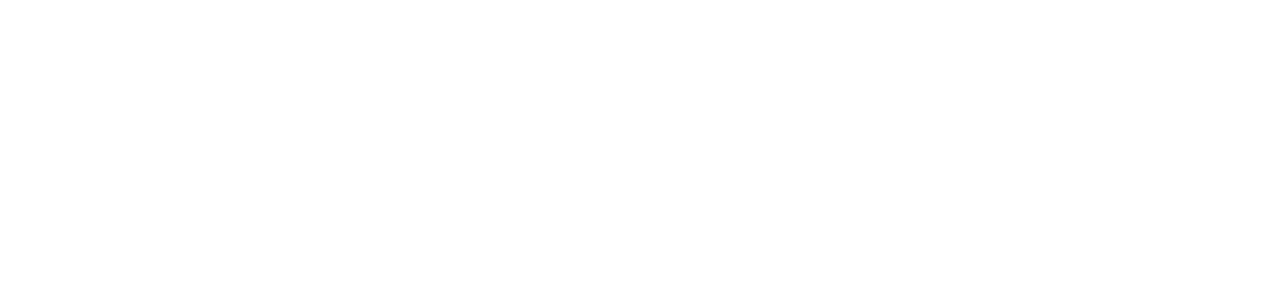
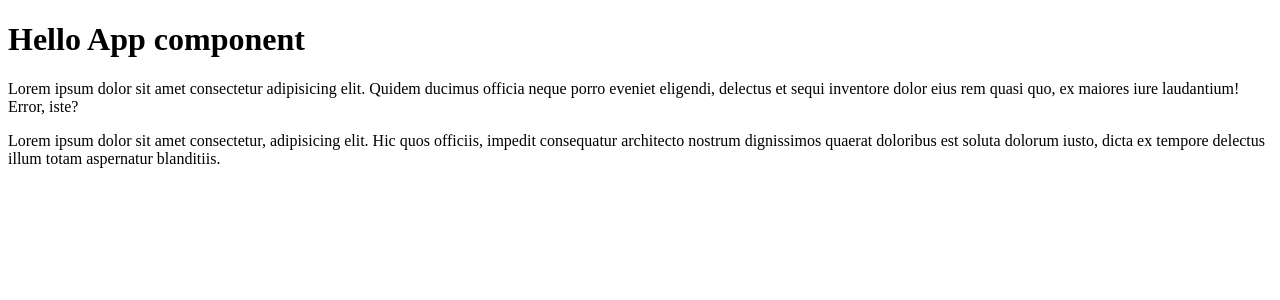
Before and after one commit to Shiro-Kon/Shop-Project-React, a React (Create React App) app: page / in a window 1280 px wide. Shown: the top 300 px of the page. Built offline with nearby package versions, Linux system fonts and the light colour scheme.

Commit message:
add react component

```diff
--- a/src/index.tsx
+++ b/src/index.tsx
@@ -1,5 +1,47 @@
 import React from 'react'
 import ReactDOM from 'react-dom/client'
 
+//React Element
+// const title = React.createElement('hl', { id: 'title' }, 'Hello React')
+//console.log(title)
+
+//JSX (завжди один елемент)
+// const app = (
+//     <div>
+//         <h1 id="text">Hello App</h1>
+//         <p>
+//             Lorem ipsum dolor sit amet consectetur, adipisicing elit. Est
+//             impedit adipisci tenetur minus corporis fugit assumenda sunt facere,
+//             distinctio cumque asperiores cupiditate quisquam sint doloribus,
+//             vitae ab voluptatum placeat obcaecati.
+//         </p>
+//     </div>
+// )
+
+//React Component (завжди приймає один елемент тому потрібно огорнути в div)
+const App = () => {
+    return (
+        <div>
+            <h1>Hello App component</h1>
+            <p>
+                Lorem ipsum dolor sit amet consectetur adipisicing elit. Quidem
+                ducimus officia neque porro eveniet eligendi, delectus et sequi
+                inventore dolor eius rem quasi quo, ex maiores iure laudantium!
+                Error, iste?
+            </p>
+            <p>
+                Lorem ipsum dolor sit amet consectetur, adipisicing elit. Hic
+                quos officiis, impedit consequatur architecto nostrum
+                dignissimos quaerat doloribus est soluta dolorum iusto, dicta ex
+                tempore delectus illum totam aspernatur blanditiis.
+            </p>
+        </div>
+    )
+}
+
 const root = ReactDOM.createRoot(document.getElementById('root') as HTMLElement)
-root.render(<React.StrictMode></React.StrictMode>)
+root.render(
+    <React.StrictMode>
+        <App />
+    </React.StrictMode>
+)
```
